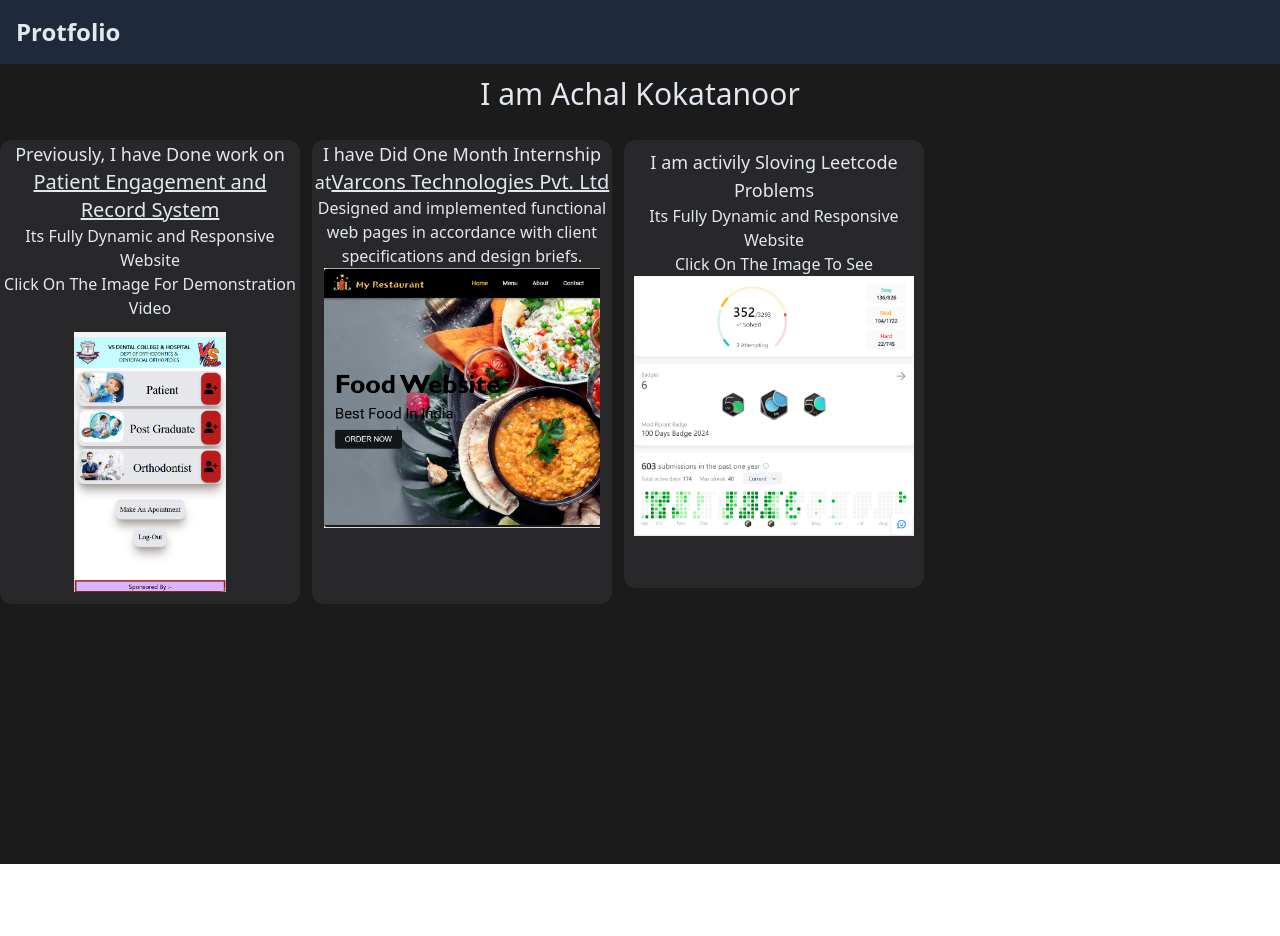
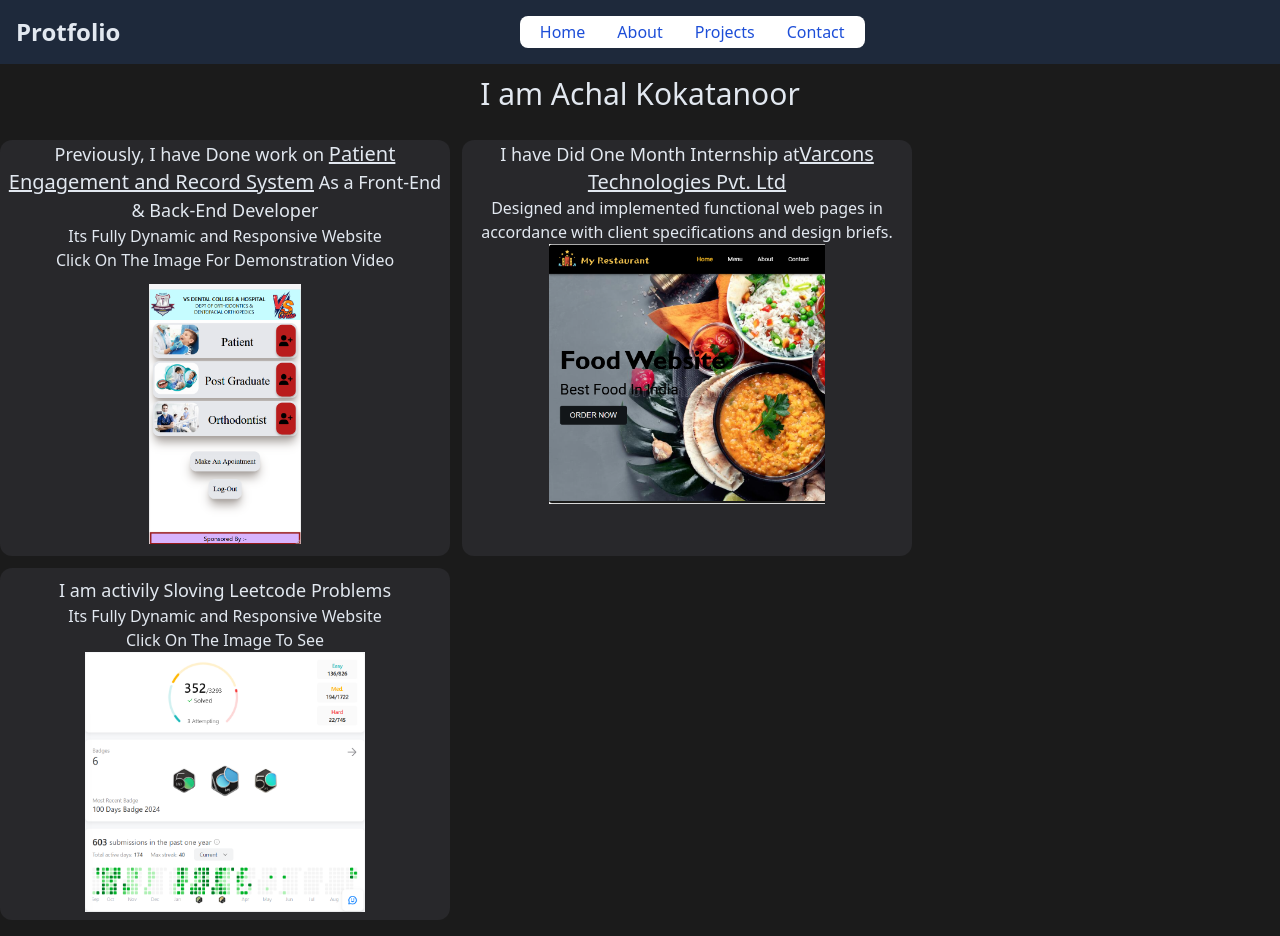
Before and after one commit to achal262001/My-Prortfolio, a React (Create React App) app: page /about in a window 1280 px wide. Before the commit the page ends 864 px from the top, so only its background shows below. Built offline with nearby package versions, Linux system fonts and the light colour scheme.

Commit message:
Header is updated for tablates, laptop and desktops of big screens

```diff
--- a/src/Components/Header.js
+++ b/src/Components/Header.js
@@ -28,8 +28,8 @@ function Header() {
           >
             <ul
               className={`flex flex-col  font-medium p-4 md:p-0 mt-4 text-slate-200 border rounded-lg bg-slate-800 ${
-                showHamburgur ? "" : "hidden"
-              }  md:space-x-8 rtl:space-x-reverse md:flex-row md:mt-0 md:border-0 md:bg-white dark:bg-gray-800 md:dark:bg-gray-900 dark:border-gray-700`}
+                showHamburgur ? "" : "max-sm:hidden"
+              }  md:space-x-8 rtl:space-x-reverse md:flex-row md:mt-0 md:border-0 md:px-5 md:py-1 md:bg-white dark:bg-gray-800 md:dark:bg-gray-900 dark:border-gray-700`}
             >
               <li>
                 <Link
@@ -45,7 +45,7 @@ function Header() {
                 <Link
                   onClick={() => setShowHamburgur(false)}
                   to="/about"
-                  className="block py-2 px-3  md:p-0  rounded hover:bg-gray-100 hover:text-slate-700 md:hover:bg-transparent md:hover:text-blue-700 md:dark:hover:text-blue-500 dark:text-white dark:hover:bg-gray-700 dark:hover:text-white md:dark:hover:bg-transparent dark:border-gray-700"
+                  className="block py-2 px-3  md:p-0  rounded hover:bg-gray-100 hover:text-slate-700 md:hover:bg-transparent md:text-blue-700 md:dark:text-blue-500 dark:text-white dark:hover:bg-gray-700 dark:hover:text-white md:dark:hover:bg-transparent dark:border-gray-700"
                 >
                   About
                 </Link>
@@ -54,7 +54,7 @@ function Header() {
                 <Link
                   to="/project"
                   onClick={() => setShowHamburgur(false)}
-                  className="block py-2 px-3 md:p-0  rounded hover:bg-gray-100 hover:text-slate-700 md:hover:bg-transparent md:hover:text-blue-700 md:dark:hover:text-blue-500 dark:text-white dark:hover:bg-gray-700 dark:hover:text-white md:dark:hover:bg-transparent dark:border-gray-700"
+                  className="block py-2 px-3 md:p-0  rounded hover:bg-gray-100 hover:text-slate-700 md:hover:bg-transparent md:text-blue-700 md:dark:text-blue-500 dark:text-white dark:hover:bg-gray-700 dark:hover:text-white md:dark:hover:bg-transparent dark:border-gray-700"
                 >
                   Projects
                 </Link>
@@ -63,7 +63,7 @@ function Header() {
                 <Link
                   to="/contact"
                   onClick={() => setShowHamburgur(false)}
-                  className="block py-2 px-3 md:p-0  rounded hover:bg-gray-100 hover:text-slate-700 md:hover:bg-transparent md:hover:text-blue-700 md:dark:hover:text-blue-500 dark:text-white dark:hover:bg-gray-700 dark:hover:text-white md:dark:hover:bg-transparent dark:border-gray-700"
+                  className="block py-2 px-3 md:p-0  rounded hover:bg-gray-100 hover:text-slate-700 md:hover:bg-transparent md:text-blue-700 md:dark:text-blue-500 dark:text-white dark:hover:bg-gray-700 dark:hover:text-white md:dark:hover:bg-transparent dark:border-gray-700"
                 >
                   Contact
                 </Link>
--- a/src/Screens/About.js
+++ b/src/Screens/About.js
@@ -9,12 +9,13 @@ function About() {
       <div className="text-slate-200 flex flex-col gap-3 ">
         <h1 className="text-3xl mb-2 pt-3 p-2">I am Achal Kokatanoor</h1>
         <div className="flex flex-col sm:flex-row gap-3 flex-wrap">
-          <div className="bg-[#28282B] sm:max-w-[300px] rounded-xl">
+          <div className="bg-[#28282B] sm:max-w-[300px] lg:min-w-[450px]  rounded-xl">
             <h1 className="text-lg">
               Previously, I have Done work on{" "}
               <span className="text-xl underline">
                 Patient Engagement and Record System
               </span>{" "}
+              As a Front-End & Back-End Developer
             </h1>
             <h1>Its Fully Dynamic and Responsive Website </h1>
             <h1> Click On The Image For Demonstration Video </h1>
@@ -33,7 +34,7 @@ function About() {
               </a>
             </div>
           </div>
-          <div className="bg-[#28282B] sm:max-w-[300px] rounded-xl">
+          <div className="bg-[#28282B] sm:max-w-[300px] lg:min-w-[450px] rounded-xl">
             <h1 className="text-lg">
               I have Did One Month Internship at
               <span className="text-xl underline">
@@ -55,7 +56,7 @@ function About() {
               </div>
             </div>
           </div>
-          <div className="bg-[#28282B] sm:max-w-[300px] rounded-xl p-2 mb-4">
+          <div className="bg-[#28282B] sm:max-w-[300px] lg:min-w-[450px] rounded-xl p-2 mb-4">
             <h1 className="text-lg">I am activily Sloving Leetcode Problems</h1>
             <h1>Its Fully Dynamic and Responsive Website </h1>
             <h1> Click On The Image To See </h1>
```
